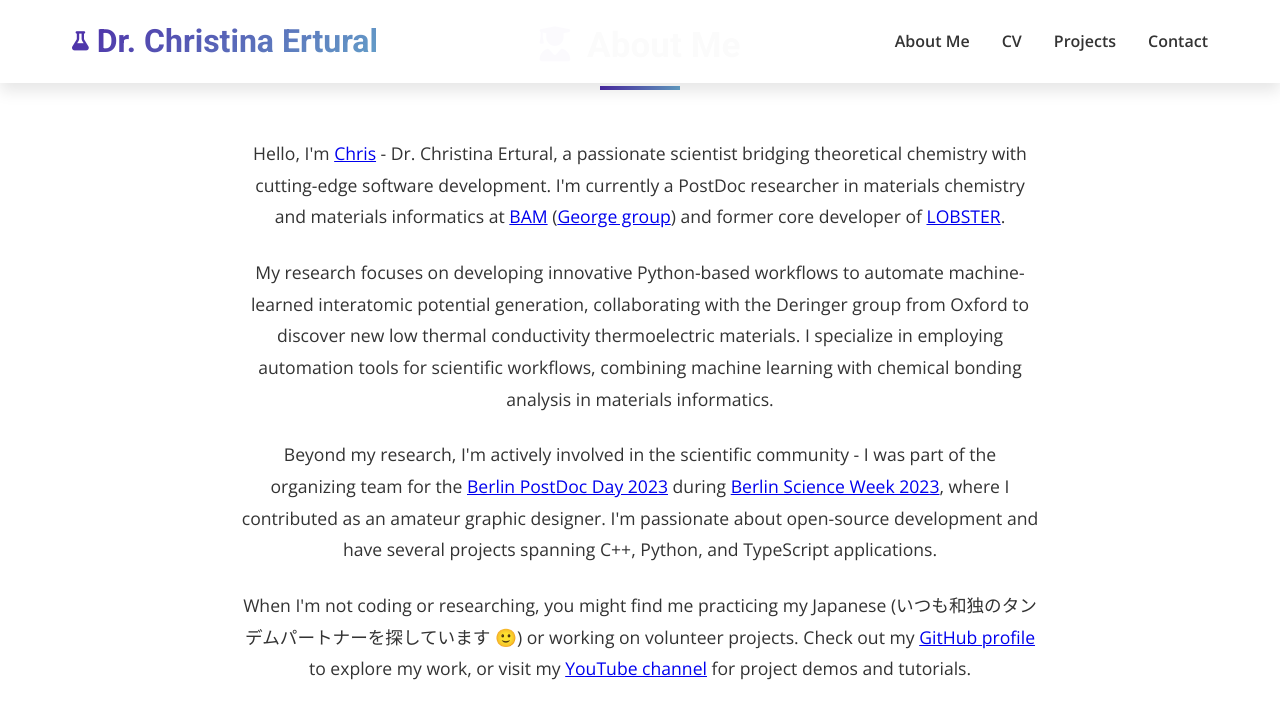
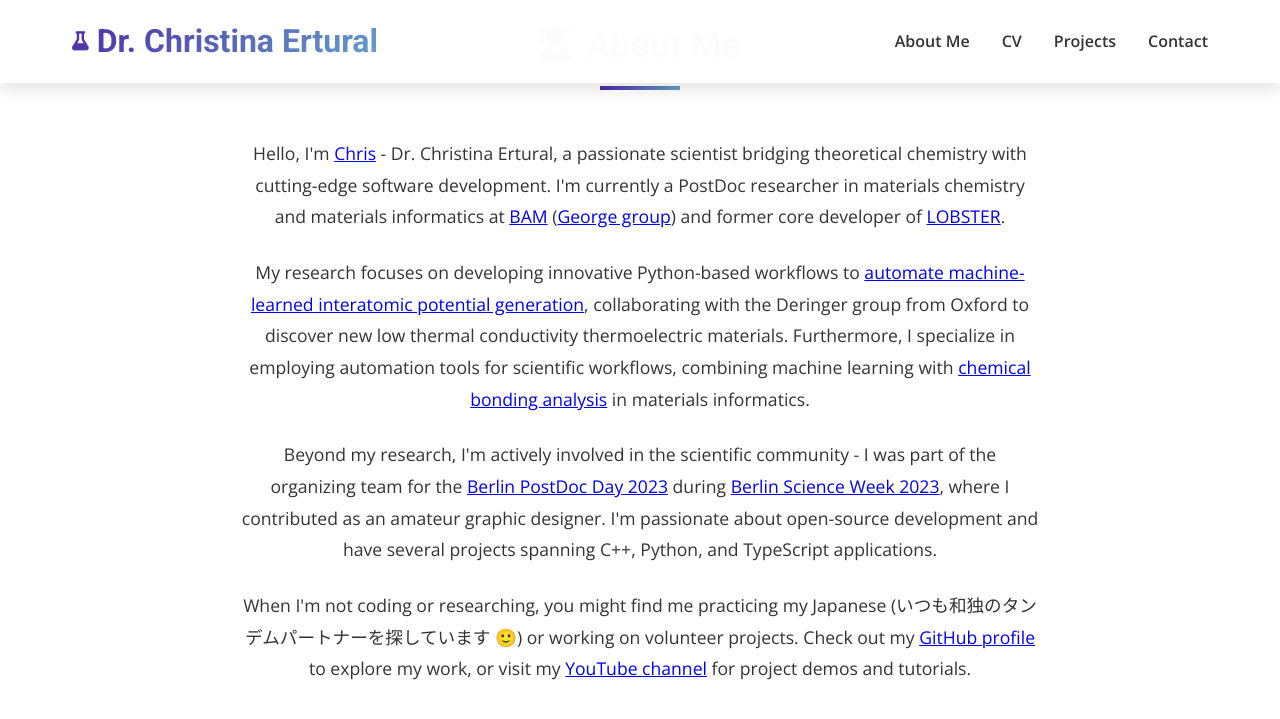
Before and after one commit to QuantumChemist/QuantumChemist.github.io, a Jekyll site: the page index.html, which Jekyll copies as it is, in a window 1280 px wide and 900 px high, scrolled down 667 px. Shown: the top 719 px of the window. Built offline with Jekyll 4.4.1, drawn with Linux system fonts in a browser that asks for light colours.

Commit message:
Update index.html

```diff
--- a/index.html
+++ b/index.html
@@ -59,7 +59,7 @@
             <div class="presentation-content animate-on-scroll">
                 <p>Hello, I'm <a href="https://g.co/kgs/Bi3Bdb">Chris</a> - Dr. Christina Ertural, a passionate scientist bridging theoretical chemistry with cutting-edge software development. I'm currently a PostDoc researcher in materials chemistry and materials informatics at <a href="https://www.bam.de/">BAM</a> (<a href="https://www.bam.de/Content/EN/Standard-Articles/About-us/Jobs-and-Careers/Young-Science/junior-research-group-george-computational-materials-design.html">George group</a>) and former core developer of <a href="http://www.cohp.de/">LOBSTER</a>.</p>
 
-                <p>My research focuses on developing innovative Python-based workflows to automate machine-learned interatomic potential generation, collaborating with the Deringer group from Oxford to discover new low thermal conductivity thermoelectric materials. I specialize in employing automation tools for scientific workflows, combining machine learning with chemical bonding analysis in materials informatics.</p>
+                <p>My research focuses on developing innovative Python-based workflows to <a href="https://github.com/autoatml/autoplex">automate machine-learned interatomic potential generation</a>, collaborating with the Deringer group from Oxford to discover new low thermal conductivity thermoelectric materials. Furthermore, I specialize in employing automation tools for scientific workflows, combining machine learning with <a href="https://joss.theoj.org/papers/10.21105/joss.06286.pdf">chemical bonding analysis</a> in materials informatics.</p>
 
                 <p>Beyond my research, I'm actively involved in the scientific community - I was part of the organizing team for the <a href="https://www.mdc-berlin.de/postdoc-day">Berlin PostDoc Day 2023</a> during <a href="https://berlinscienceweek.com/event/postdoc-day-berlin-2023/2023-11-03/">Berlin Science Week 2023</a>, where I contributed as an amateur graphic designer. I'm passionate about open-source development and have several projects spanning C++, Python, and TypeScript applications.</p>
 
```
